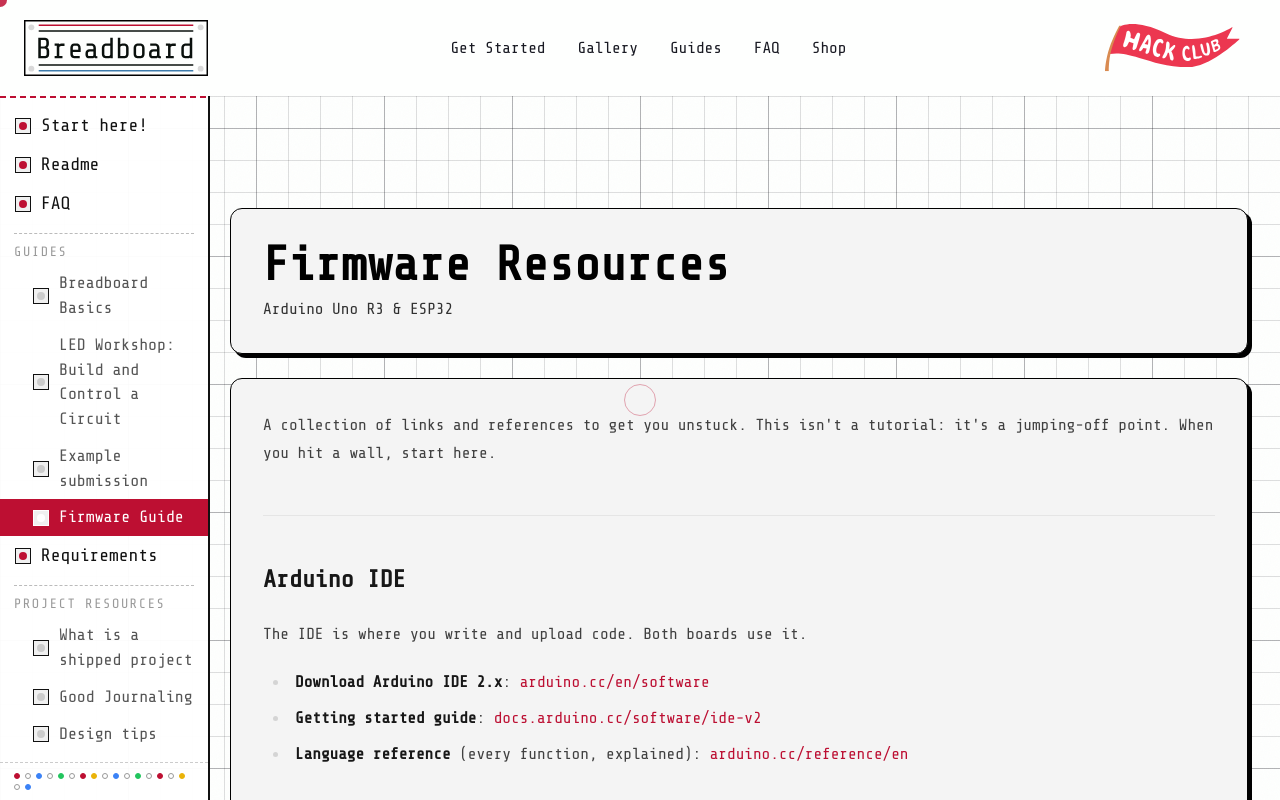
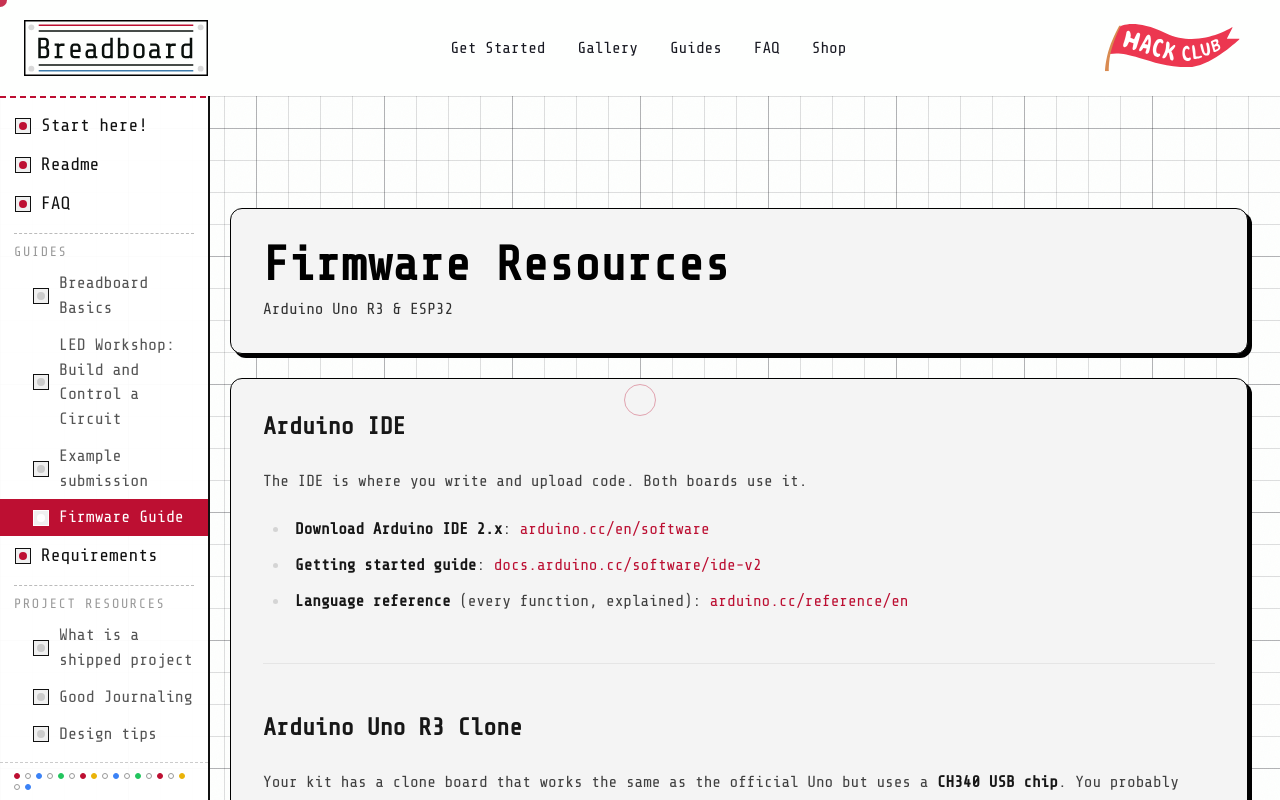
Before and after one commit to TaniWanKenobi/Breadboard, a SvelteKit app: page /guides/firmware in a window 1280 px wide. Shown: the top 800 px of the page. Built offline with nearby package versions, Linux system fonts and the light colour scheme.

Commit message:
feat: remove introductory paragraph and horizontal rule from firmware resources section

```diff
--- a/src/routes/guides/firmware/+page.svelte
+++ b/src/routes/guides/firmware/+page.svelte
@@ -10,12 +10,6 @@
 		</div>
 
 		<div class="prose prose-neutral max-w-none rounded-xl border-[1.1px] border-black bg-[#f4f4f4] p-8 shadow-[4px_4px_0_#000]">
-			<p>
-				A collection of links and references to get you unstuck. This isn't a tutorial: it's a jumping-off
-				point. When you hit a wall, start here.
-			</p>
-
-			<hr />
 
 			<h2>Arduino IDE</h2>
 			<p>The IDE is where you write and upload code. Both boards use it.</p>
```
